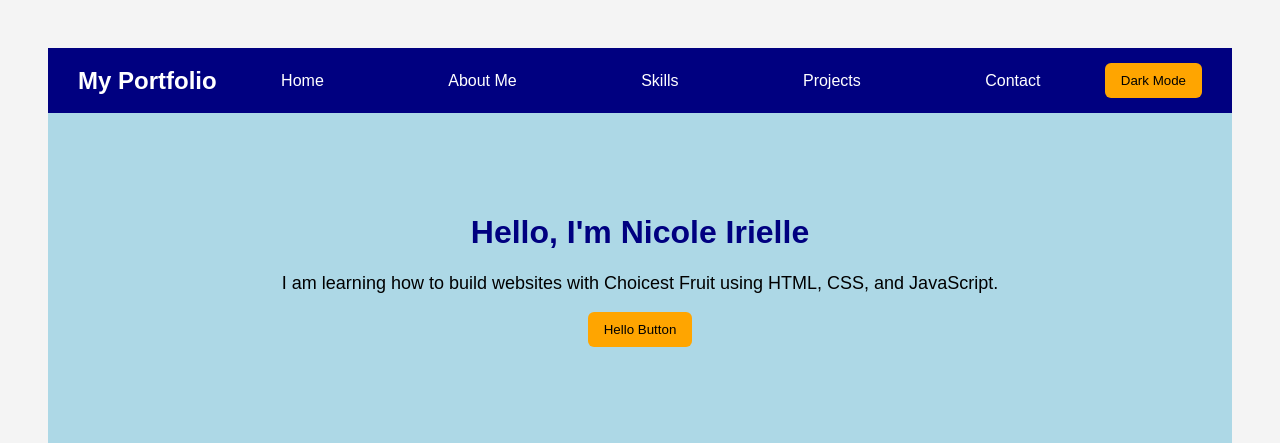
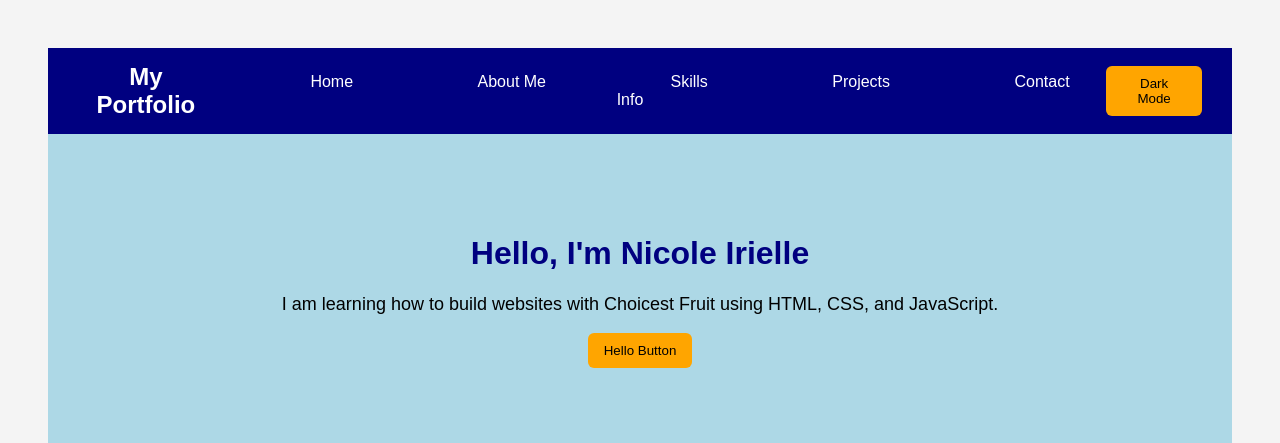
Before and after one commit to 29nirielle-eng/personal-portfolio, a plain HTML site: page index.html in a window 1280 px wide. Shown: the top 443 px of the page. Drawn offline with Linux system fonts and the light colour scheme.

Commit message:
changed a heading

```diff
--- a/index.html
+++ b/index.html
@@ -14,7 +14,7 @@
       <a href="#about">About Me</a>
       <a href="#skills">Skills</a>
       <a href="#projects">Projects</a>
-      <a href="#contact">Contact</a>
+      <a href="#contact">Contact Info</a>
     </div>
 
     <button id="themeButton">Dark Mode</button>
```
